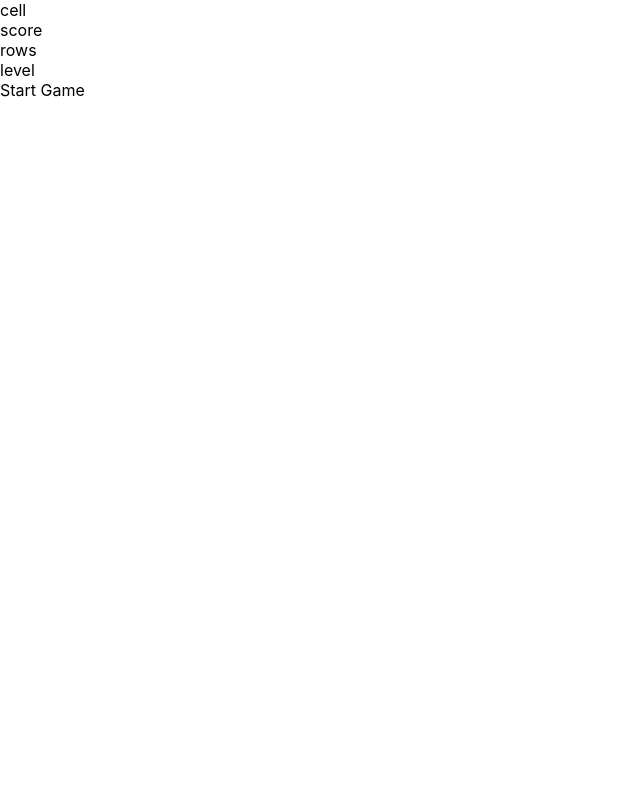
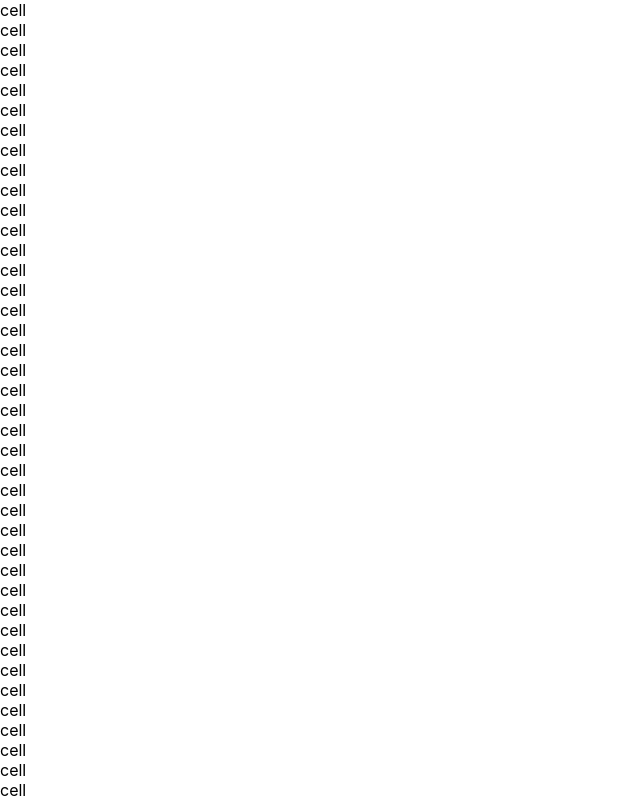
Before and after one commit to hermetikos/react_tetris, a React (Create React App) app: page / in a window 1280 px wide. Shown: the top 800 px of the page, without its empty margins (0-640 px from the left). Built offline with nearby package versions, Linux system fonts and the light colour scheme.

Commit message:
Implements basic stage component

```diff
--- a/src/components/Stage.js
+++ b/src/components/Stage.js
@@ -2,7 +2,9 @@ import React from 'react';
 import Cell from './Cell';
 
 const Stage = ({ stage }) => (
-    <div><Cell /></div>
+    <div>
+        {stage.map(row => row.map((cell, x) => <Cell key={x} type={cell[0]}/>))}
+    </div>
 )
 
 export default Stage;
--- a/src/components/Tetris.js
+++ b/src/components/Tetris.js
@@ -1,4 +1,6 @@
 import React from 'react';
+
+import { createStage } from '../gameHelpers';
 
 import Stage from './Stage';
 import Display from './Display';
@@ -7,7 +9,7 @@ import StartButton from "./StartButton";
 const Tetris = ({ type }) => {
     return (
         <div>
-            <Stage />
+            <Stage stage={createStage()}/>
             <aside>
                 <div>
                     <Display text="score" />
--- /dev/null
+++ b/src/gameHelpers.js
@@ -0,0 +1,14 @@
+export const STAGE_WIDTH = 12;
+export const STAGE_HEIGHT = 20;
+
+export const createStage = () =>
+    Array.from(Array(STAGE_HEIGHT), () =>
+        new Array(STAGE_WIDTH).fill([0, 'clear'])
+    )
+// this creates the initial game field
+// each cell in the field contains a tuple
+// the first value represents the tetrimino shape occupying the cell
+// 0 means nothing in the cell
+// the second tuple value tells whether the cell needs to be emptied
+// because a line is full
+// or if it can go untouched
```
